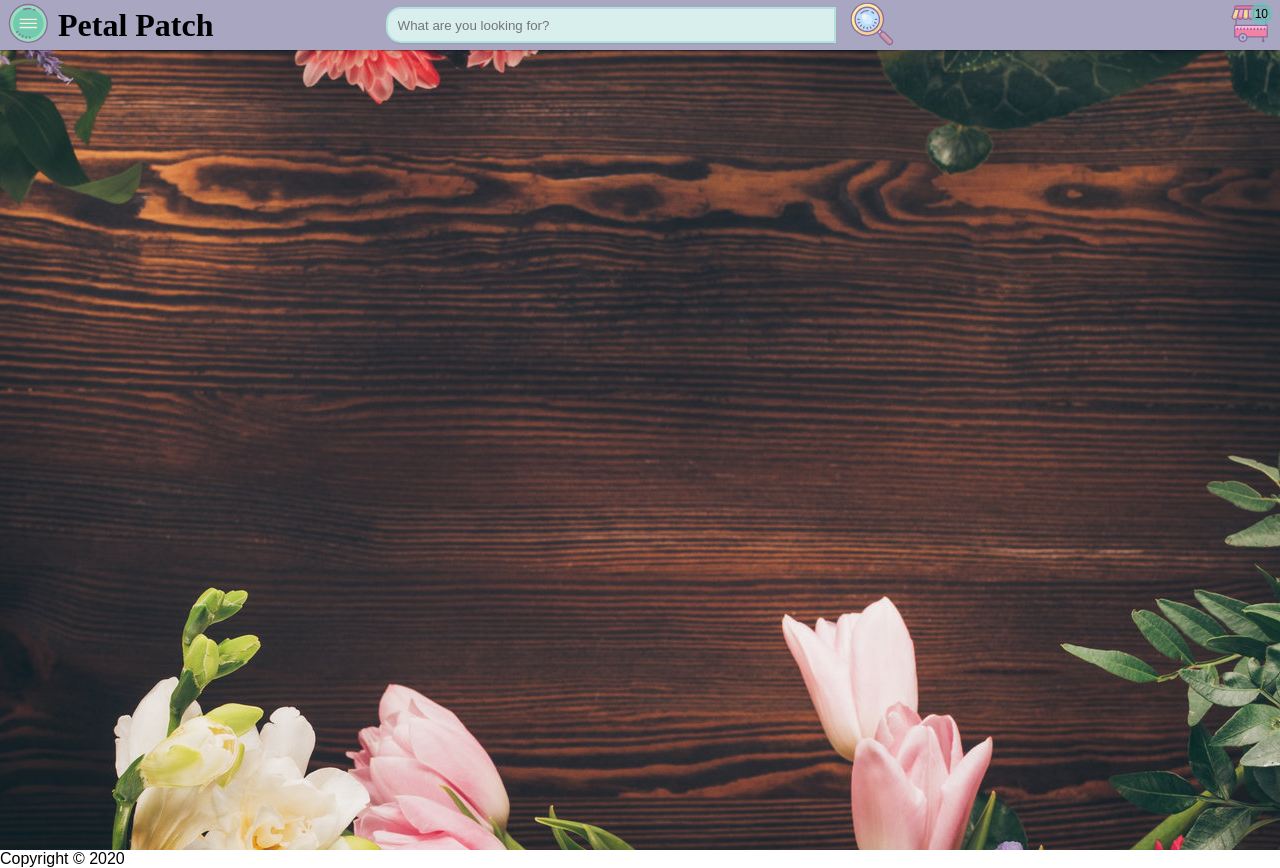
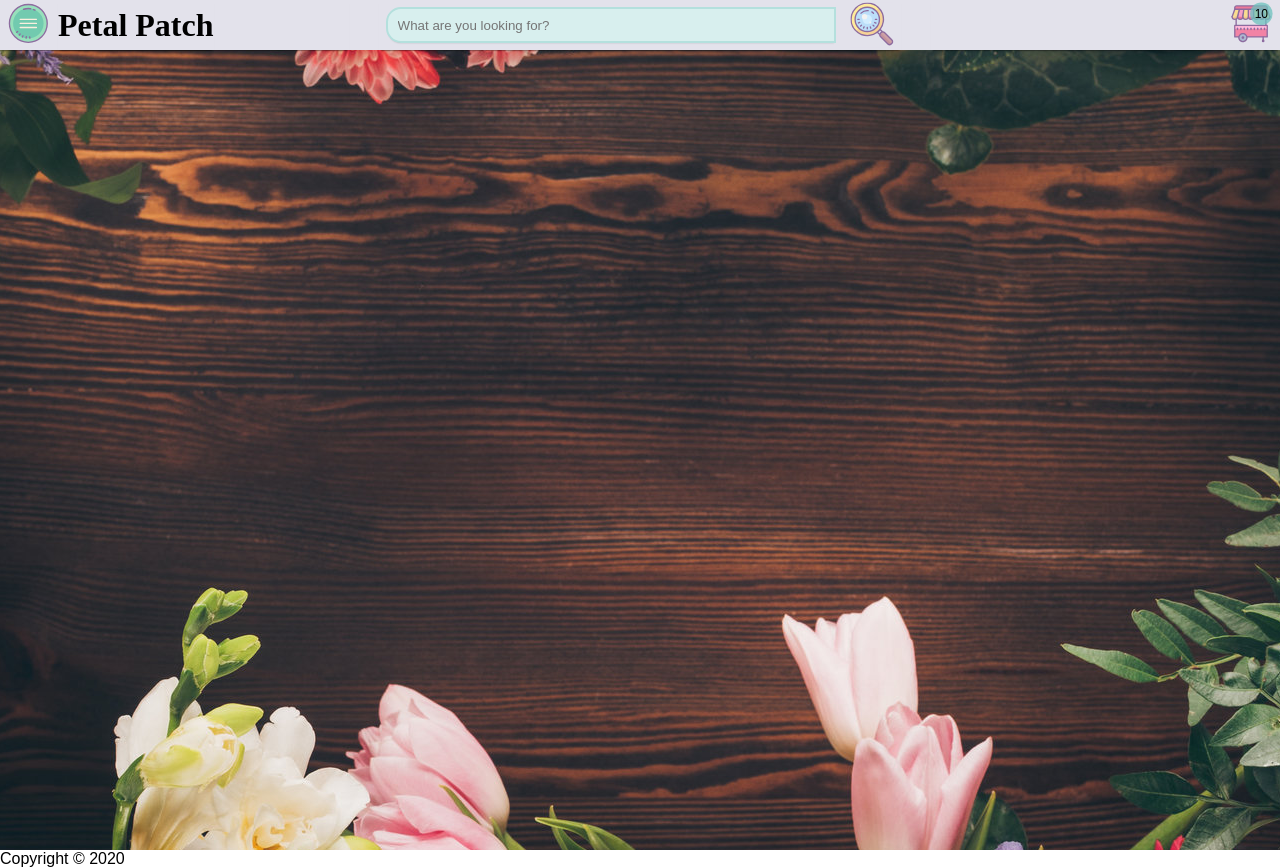
Before and after one commit to Frozies/petalpatchOld, a React (Create React App) app: page / in a window 1280 px wide. Built offline with nearby package versions, Linux system fonts and the light colour scheme.

Commit message:
Updated some styles

```diff
--- a/package.json
+++ b/package.json
@@ -6,11 +6,13 @@
     "@testing-library/jest-dom": "^5.11.4",
     "@testing-library/react": "^11.1.0",
     "@testing-library/user-event": "^12.1.10",
+    "node-sass": "^5.0.0",
     "react": "^17.0.1",
     "react-dom": "^17.0.1",
     "react-scripts": "4.0.0",
-    "sass": "^1.28.0",
-    "web-vitals": "^0.2.4"
+    "sass": "^1.29.0",
+    "web-vitals": "^0.2.4",
+    "yarn": "^1.22.10"
   },
   "scripts": {
     "start": "react-scripts start",
--- a/src/scss/_config.scss
+++ b/src/scss/_config.scss
@@ -7,5 +7,5 @@ $sunset-orange: #FFC1A6;
 $sunset-tan: #efb975;
 
 $font-stack: Arial, Helvetica, sans-serif;
-$navbar-color: lighten($sunset-purple,15);
+$navbar-color: lighten($sunset-purple,35);
 $input-box-color: lighten($sunset-teal,30);
--- a/src/scss/style.css
+++ b/src/scss/style.css
@@ -2,7 +2,7 @@
   height: 50px;
   display: flex;
   border: none;
-  background: #a8a6c1;
+  background: #e3e2eb;
   box-shadow: 0 2px 2px -2px black;
 }
 .nav-text {
@@ -16,7 +16,7 @@
 .nav-button, .nav-button:active, .nav-button:hover {
   border: none;
   outline-style: none;
-  background-color: #a8a6c1;
+  background-color: #e3e2eb;
   box-shadow: none;
   transform: scale(0.9);
   margin: 0 5px 0 5px;
```
Also changed, not shown: src/scss/style.scss (line endings or trailing spaces), 1 other file (tests, documents, lock files or other folders).
